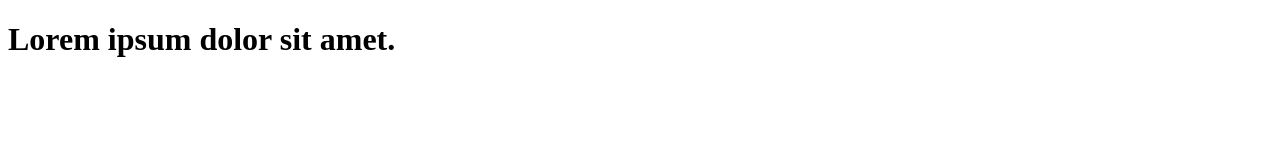
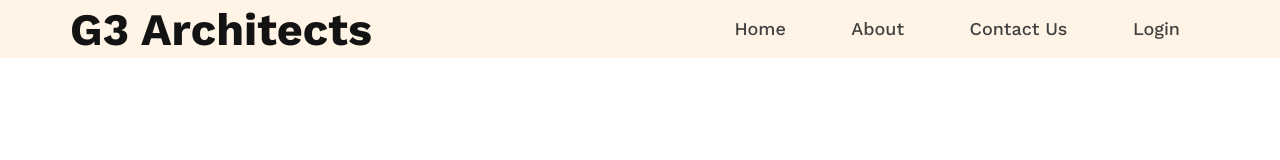
Before and after one commit to nahid-dev/assignment-2, a plain HTML site: page index.html in a window 1280 px wide. Drawn offline with nearby package versions, Linux system fonts and the light colour scheme.

Commit message:
nav section done

```diff
--- a/index.html
+++ b/index.html
@@ -5,8 +5,27 @@
     <meta http-equiv="X-UA-Compatible" content="IE=edge">
     <meta name="viewport" content="width=device-width, initial-scale=1.0">
     <title>G3 Architects</title>
+    <!-- Link basich styles -->
+    <link rel="stylesheet" href="styles/styles.css">
 </head>
 <body>
-    <h1>Lorem ipsum dolor sit amet.</h1>
+    <!-- Start Header Section -->
+    <header>
+        <div class="container">
+            <nav>
+                <div class="brand-logo">
+                    <a href="#">G3 Architects</a>
+                </div>
+                <div class="nav-item">
+                    <ul>
+                        <li><a href="# ">Home</a></li>
+                        <li><a href="#">About</a></li>
+                        <li><a href="#">Contact Us</a></li>
+                        <li><a href="#">Login</a></li>
+                    </ul>
+                </div>
+            </nav>
+        </div>
+    </header>
 </body>
 </html>
--- /dev/null
+++ b/styles/styles.css
@@ -0,0 +1,43 @@
+/* ========= Mian Google fonts ==========*/
+@import url('https://fonts.googleapis.com/css2?family=Work+Sans:wght@400;500;600;700&display=swap');
+body{
+    margin: 0;
+    padding: 0;
+    font-family: 'Work Sans', sans-serif;
+}
+/* ========= Re-usable style component ==========*/
+.container{
+    width: 1140px;
+    margin: 0 auto;
+}
+/* ========= Start Header Section ==========*/
+header{
+    background: rgba(255, 144, 14, 0.1);
+}
+header nav{
+    display: grid;
+    grid-template-columns: repeat(2, 1fr);
+    align-items: center;
+}
+header nav .brand-logo a{
+    text-decoration: none;
+    font-size: 45px;
+    color: #131313;
+    font-weight: 700;
+    line-height: 53px;
+}
+header nav .nav-item{
+    text-align: right;
+}
+header nav .nav-item ul li{
+    list-style-type: none;
+    display: inline-block;
+}
+header nav .nav-item ul li a {
+	text-decoration: none;
+	font-weight: 500;
+	font-size: 18px;
+	color: #424242;
+	line-height: 26px;
+	padding: 8px 30px;
+}
```
